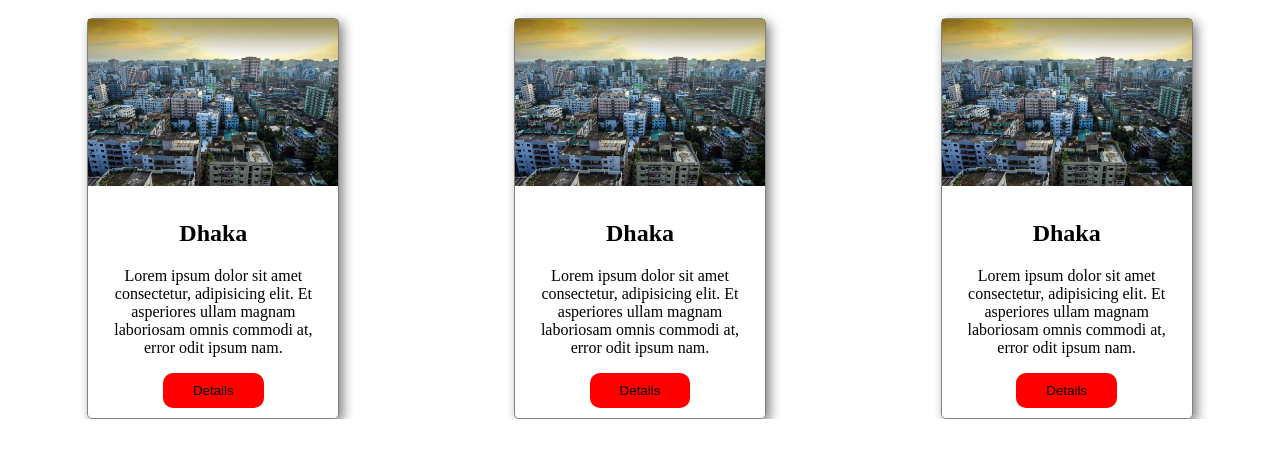
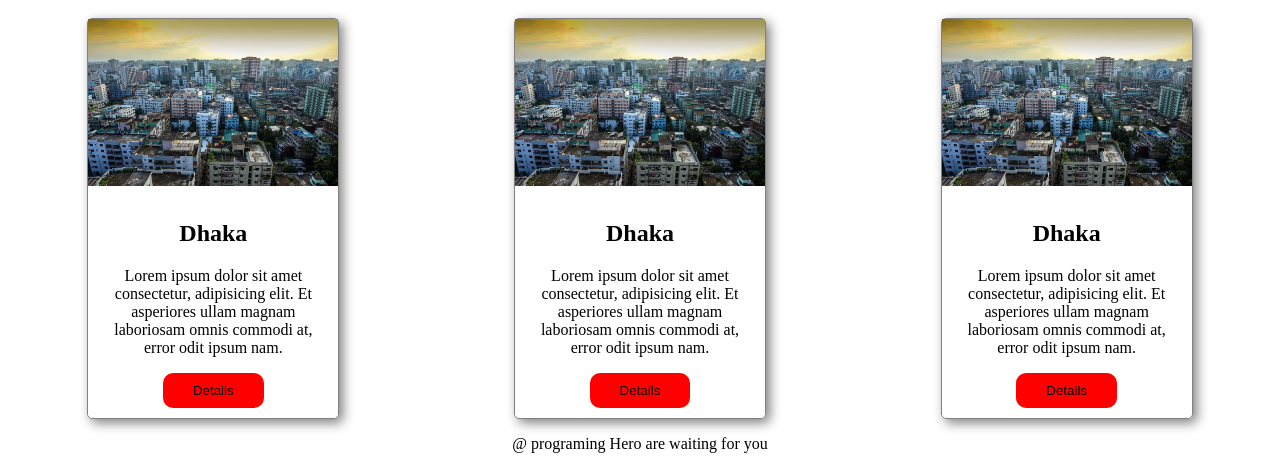
Before and after one commit to CsdSreekanta/Bangladesh, a plain HTML site: page index.html in a window 1280 px wide. Shown: the part 450-919 px from the top of the page. Before the commit the page ends 869 px from the top, so only its background shows below. Drawn offline with Linux system fonts and the light colour scheme.

Commit message:
footer added

```diff
--- a/index.html
+++ b/index.html
@@ -69,6 +69,12 @@
        </div>
    </div>
 
+   <footer>
+       <div class="footer">
+           <p>@ programing Hero are waiting for you</p>
+       </div>
+   </footer>
+
 
 </body>
 </html>
--- a/style.css
+++ b/style.css
@@ -57,3 +57,6 @@ body{
     background-color: blueviolet;
     transition: 0.8s;
 }
+.footer{
+    text-align: center;
+}
```
